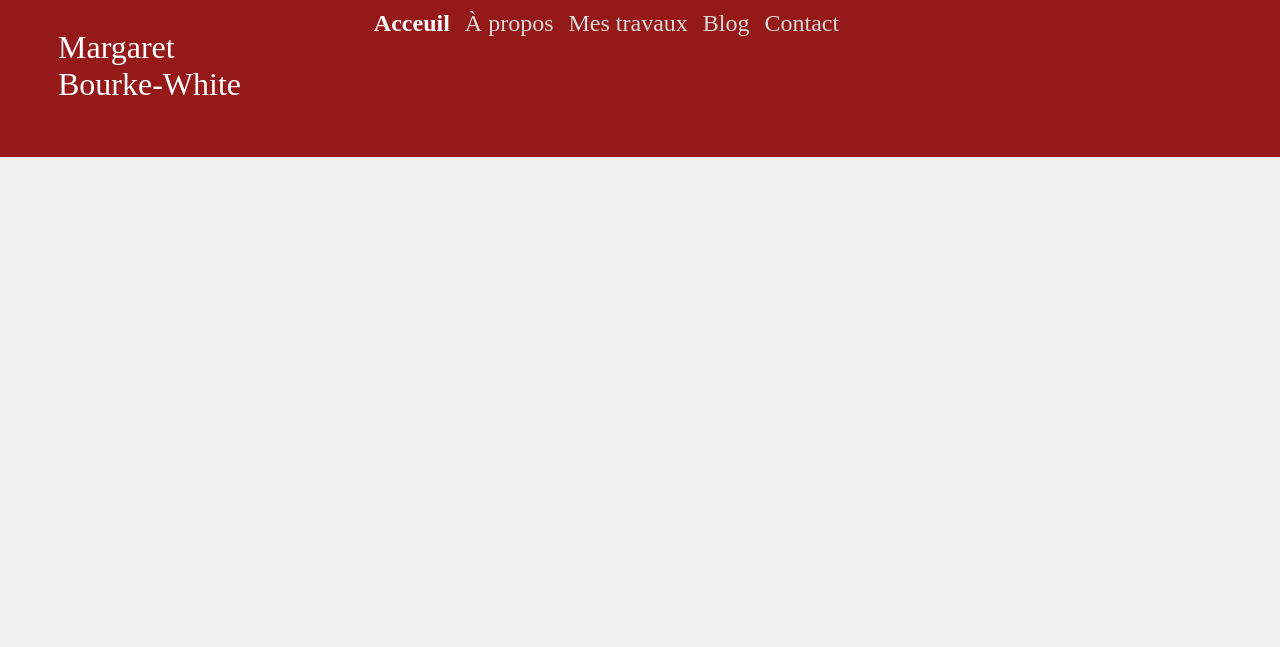
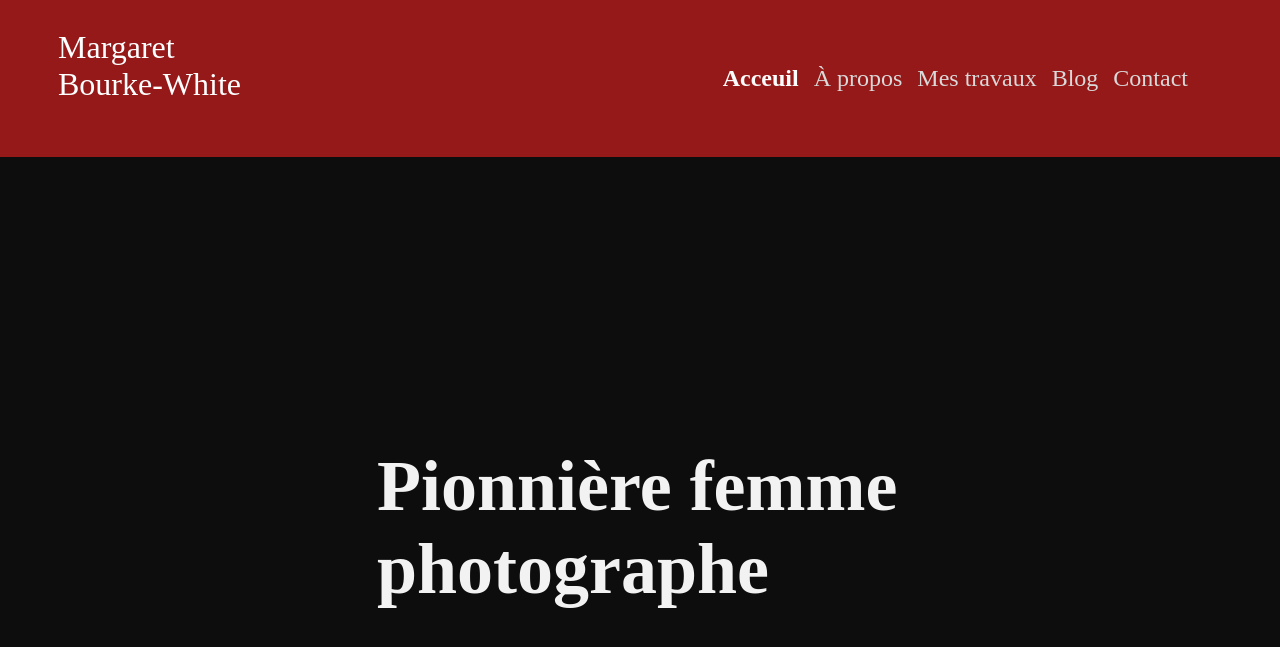
Before and after one commit to HyunjiiKim/MBW, a PHP site: page /mbw.html in a window 1280 px wide; the page is wider, and only the part inside the window is pictured. Shown: the top 647 px of that part. Run offline with PHP 8.4, Linux system fonts and the light colour scheme.

Commit message:
231225 change

```diff
--- a/mbw.css
+++ b/mbw.css
@@ -10,6 +10,7 @@ header {
     background-color: #961919;
     height: 137px;
     font-family: 'Mixta Didone Alt';
+    flex-direction: column;
     color: #fff; /* Set text color to white or a contrasting color */
     padding: 10px; /* Adjust padding as needed */
     position: relative;
@@ -23,16 +24,19 @@ header {
     top: 29px;
     left: 58px;
     font-size: 32px;
+    height: 100%;
 }
+
 
 nav {
     display: flex;
-    justify-content: center;
+    justify-content: flex-end; /* Center align items horizontally */
     align-items: center;
-    font-size : 24px;
+    height: 100%;
 }
 
 ul {
+   font-size: 24px;
     list-style: none;
     display: flex;
     margin: 0;
@@ -57,3 +61,21 @@ nav a.current {
     color: #fcfcfc; /* Color for the current page */
     font-weight: bolder;
 }
+
+body{
+    background-color: #0D0D0D;
+}
+
+.slogan_container{
+    font-family: 'Mixta Didone Alt';
+    top: 228px;
+    left: 377px;
+    margin: 0;
+    padding: 0;
+    position: relative;
+}
+
+.slogan{
+    color: #f2f2f2;
+    font-size: 72px;
+}
--- a/mbw.html
+++ b/mbw.html
@@ -18,5 +18,10 @@
                 </ul>
             </nav>
         </header>
+        <section>
+            <div class="slogan_container">
+                <h2 class="slogan">Pionnière femme<br>photographe</h2>
+            </div>
+        </section>
     </body>
 </html>
```
